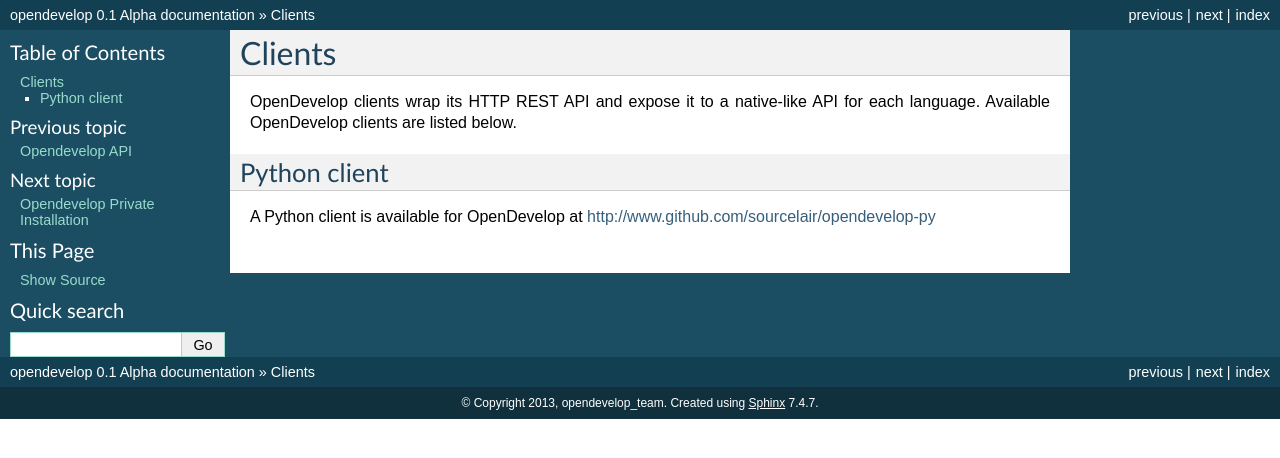
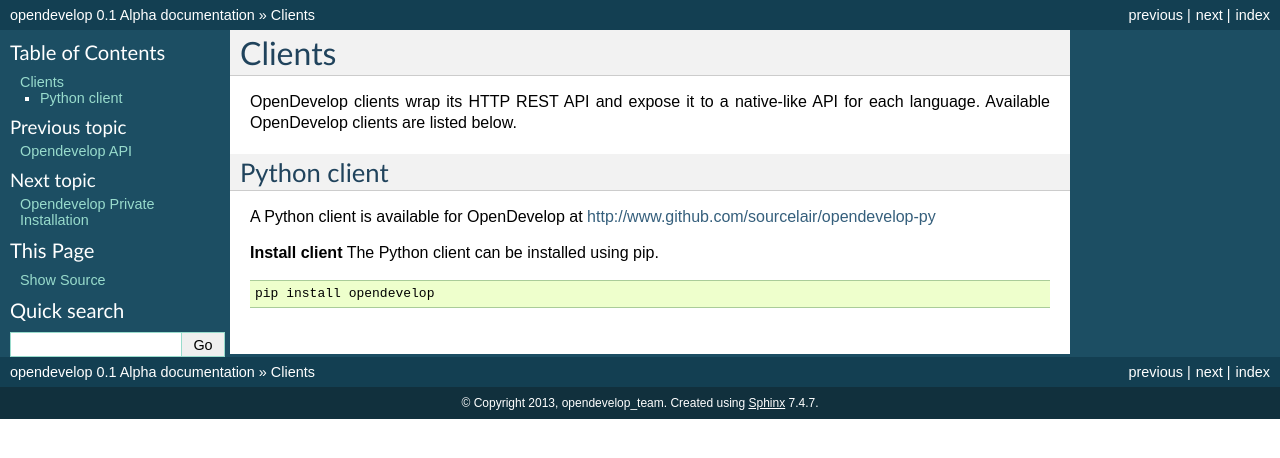
Before and after one commit to opendevelop/opendevelop, a Sphinx documentation site: the page built from docs/clients.rst, in a window 1280 px wide. Shown: the top 458 px of the page. Built offline with Sphinx 7.4.7, drawn with Linux system fonts in a browser that asks for light colours.

Commit message:
Added pip installation for opendevelop-py

```diff
--- a/docs/clients.rst
+++ b/docs/clients.rst
@@ -7,3 +7,10 @@
 Python client
 =============
 A Python client is available for OpenDevelop at http://www.github.com/sourcelair/opendevelop-py
+
+**Install client**
+The Python client can be installed using pip.
+
+.. code-block:: bash
+
+    pip install opendevelop
```
